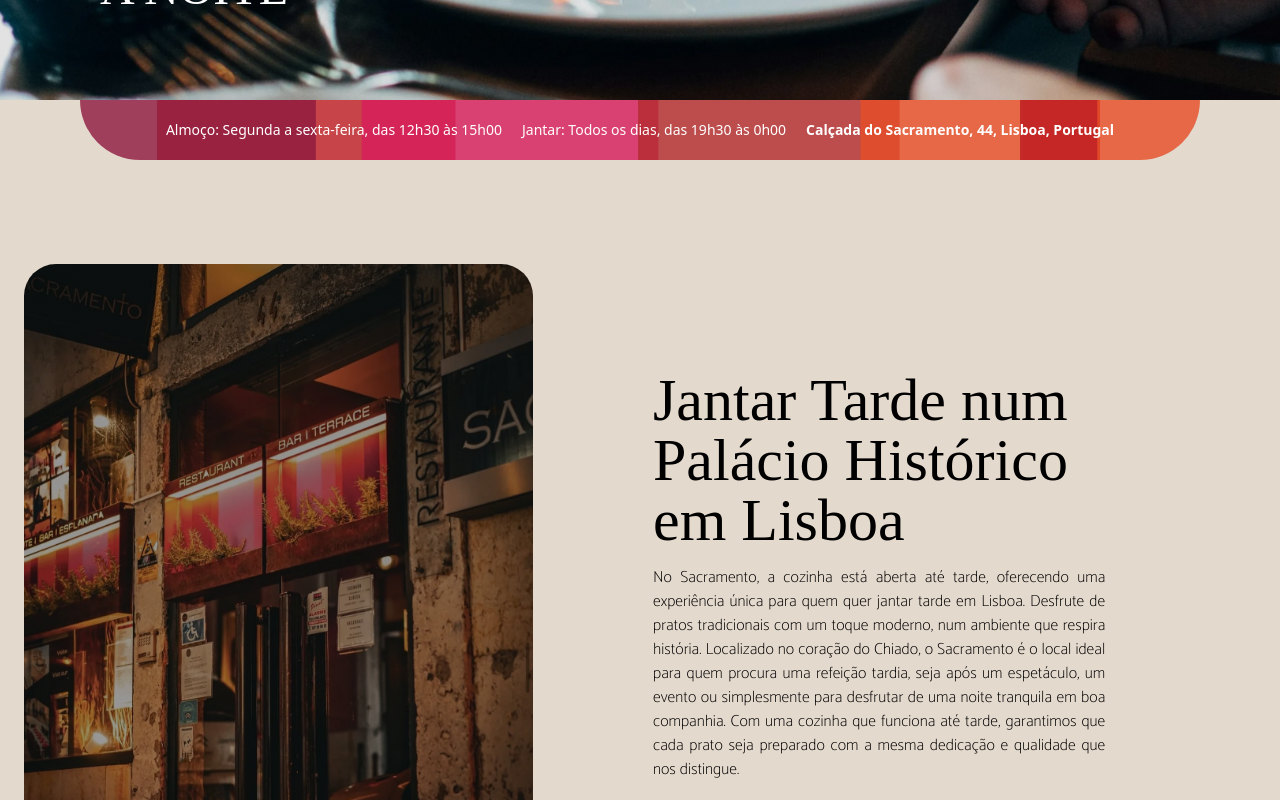
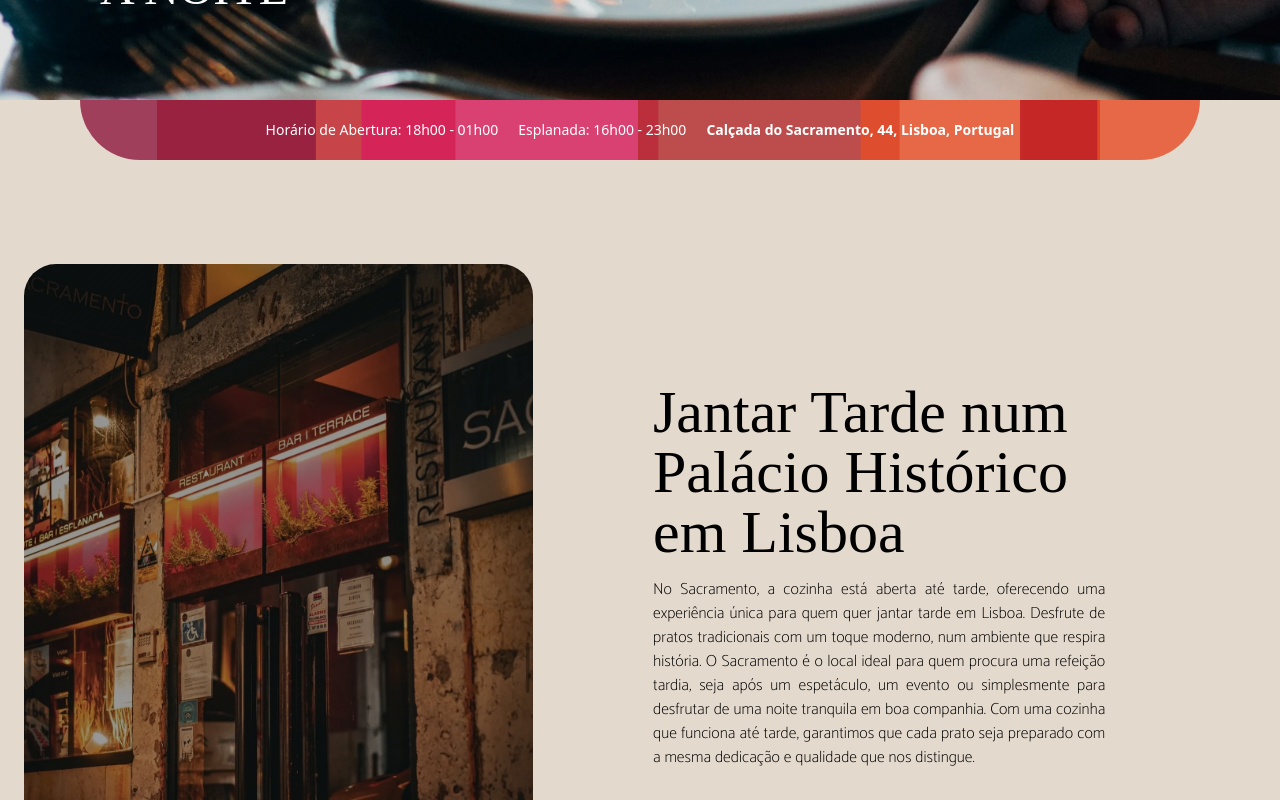
Before and after one commit to ferteles/sacramento-ft, a React (Vite) app: page /saboreie-noite in a window 1280 px wide. Shown: the part 380-1180 px from the top of the page. Built offline with nearby package versions, Linux system fonts and the light colour scheme; a web font is replaced by a local one.

Commit message:
gustavoRequest13

```diff
--- a/src/components/Footer.tsx
+++ b/src/components/Footer.tsx
@@ -27,18 +27,8 @@ function Footer() {
           { name: "Reservations", path: "/melhor-alternativa" },
         ],
     hours: isPT
-      ? [
-          "Almoço: Segunda a sexta-feira,",
-          "das 12h30 às 15h00",
-          "Jantar: Todos os dias,",
-          "das 19h30 às 0h00",
-        ]
-      : [
-          "Lunch: Monday to Friday,",
-          "from 12:30 PM to 3:00 PM",
-          "Dinner: Every day,",
-          "from 7:30 PM to 12:00 AM",
-        ],
+      ? ["Jantar: 18h00 às 01h00", "Esplanada: 16h00 às 23h00"]
+      : ["Dinner: 6:00 PM – 1:00 AM", "Terrace: 4:00 PM – 11:00 PM"],
     address: [
       "Sacramento do Chiado",
       "Calçada do Sacramento, 44",
--- a/src/components/InfoHeader.tsx
+++ b/src/components/InfoHeader.tsx
@@ -5,14 +5,14 @@ function InfoHeader() {
   const { language } = useLanguage();
 
   const texts = {
-    lunch:
+    openingHours:
       language === "pt"
-        ? "Almoço: Segunda a sexta-feira, das 12h30 às 15h00"
-        : "Lunch: Monday to Friday, from 12:30 PM to 3:00 PM",
-    dinner:
+        ? "Horário de Abertura: 18h00 - 01h00"
+        : "Opening Hours: 6:00 PM – 1:00 AM",
+    terrace:
       language === "pt"
-        ? "Jantar: Todos os dias, das 19h30 às 0h00"
-        : "Dinner: Every day, from 7:30 PM to 12:00 AM",
+        ? "Esplanada: 16h00 - 23h00"
+        : "Terrace: 4:00 PM – 11:00 PM",
     address:
       language === "pt"
         ? "Calçada do Sacramento, 44, Lisboa, Portugal"
@@ -27,10 +27,10 @@ function InfoHeader() {
       }}
     >
       <p className="text-xs lg:text-sm ">
-        {texts.lunch}
+        {texts.openingHours}
         <br />
       </p>
-      <p className="text-xs lg:text-sm ">{texts.dinner}</p>
+      <p className="text-xs lg:text-sm ">{texts.terrace}</p>
       <p className="font-bold text-[9px] lg:text-sm">{texts.address}</p>
     </div>
   );
--- a/src/pages/EventosJantares.tsx
+++ b/src/pages/EventosJantares.tsx
@@ -29,8 +29,8 @@ function EventosJantares() {
       : "Memorable Events in a Historic Palace in Chiado",
 
     p1: isPT
-      ? "O Sacramento é o local ideal para eventos e jantares de grupo, onde a história de Lisboa se encontra com a gastronomia portuguesa. Com cinco salas interligadas, oferecemos um cenário único para celebrações inesquecíveis. Seja para uma reunião de negócios, uma comemoração especial ou uma confraternização entre amigos, o nosso espaço adapta-se às suas necessidades, proporcionando uma experiência personalizada e memorável. Localizado no coração do Chiado, o Sacramento combina a elegância de um palácio histórico com o conforto e a sofisticação que o seu evento merece. Além disso, após o jantar, pode terminar a sua noite no nosso clube com uma experiência completa com DJ e ambiente distinto."
-      : "Sacramento is the ideal venue for events and group dinners, where Lisbon's history meets Portuguese gastronomy. With five interconnected rooms, we offer a unique setting for unforgettable celebrations. Whether for a business meeting, a special celebration, or a gathering of friends, our space adapts to your needs, providing a personalized and memorable experience. Located in the heart of Chiado, Sacramento combines the elegance of a historic palace with the comfort and sophistication your event deserves. Moreover, after dinner, you can extend your evening in our club, enjoying a complete experience with a DJ and a vibrant atmosphere.",
+      ? "O Sacramento é o local ideal para eventos e jantares de grupo, onde a história de Lisboa se encontra com a gastronomia portuguesa. Com cinco salas interligadas, oferecemos um cenário único para celebrações inesquecíveis. Seja para uma reunião de negócios, uma comemoração especial ou uma confraternização entre amigos, o nosso espaço adapta-se às suas necessidades, proporcionando uma experiência personalizada e memorável. Localizado no Chiado, o Sacramento combina a elegância de um palácio histórico com o conforto e a sofisticação que o seu evento merece. Além disso, após o jantar, pode terminar a sua noite no nosso clube com uma experiência completa com DJ e ambiente distinto."
+      : "Sacramento is the ideal venue for events and group dinners, where Lisbon's history meets Portuguese gastronomy. With five interconnected rooms, we offer a unique setting for unforgettable celebrations. Whether for a business meeting, a special celebration, or a gathering of friends, our space adapts to your needs, providing a personalized and memorable experience. Located in Chiado, Sacramento combines the elegance of a historic palace with the comfort and sophistication your event deserves. Moreover, after dinner, you can extend your evening in our club, enjoying a complete experience with a DJ and a vibrant atmosphere.",
 
     h2Cocktails: isPT
       ? "Menus que Honram a Tradição, com Toques Modernos"
@@ -39,14 +39,6 @@ function EventosJantares() {
     p2Cocktails: isPT
       ? "Para os seus eventos, oferecemos menus personalizados que honram a tradição da gastronomia portuguesa, com um toque moderno. Desde buffets completos até menus de degustação, cada prato é cuidadosamente preparado para surpreender os seus convidados. Trabalhamos com ingredientes frescos e locais, garantindo uma experiência gastronómica de excelência. Seja para um jantar de negócios ou um jantar de gala, as nossas ementas são pensadas para agradar a todos os paladares. Além disso, o nosso bar oferece uma seleção de cocktails e bebidas premium, perfeitos para acompanhar qualquer ocasião."
       : "For your events, we offer customized menus that honor the tradition of Portuguese gastronomy, with a modern twist. From full buffets to tasting menus, each dish is carefully prepared to delight your guests. We work with fresh, local ingredients, ensuring an excellent dining experience. Whether for a business lunch or a gala dinner, our menus are designed to please every palate. Additionally, our bar offers a selection of premium cocktails and drinks, perfect for any occasion.",
-
-    h2Ambiente: isPT
-      ? "Celebrações com História e Alma"
-      : "Celebrations with History and Soul",
-
-    p3Ambiente: isPT
-      ? "O ambiente do Sacramento é perfeito para celebrações descontraídas e memoráveis..."
-      : "Sacramento's ambiance is perfect for relaxed and memorable celebrations...",
 
     cta: isPT ? "Visite o Nosso Bar" : "Visit Our Bar",
     cta2: isPT ? "Contacte-nos para o seu evento" : "Contact Us About the Bar",
@@ -57,8 +49,8 @@ function EventosJantares() {
       ? "O ambiente do Sacramento é perfeito para celebrações descontraídas e memoráveis. Com os seus arcos centenários e iluminação intimista, o espaço oferece uma atmosfera acolhedora e sofisticada. Às sextas e sábados, o ambiente ganha uma energia especial, com música ambiente e uma vibe festiva que transforma qualquer evento numa experiência única."
       : "Sacramento's ambiance is perfect for relaxed and memorable celebrations. With its centuries-old arches and intimate lighting, the space offers a cozy and sophisticated atmosphere. On Fridays and Saturdays, the ambiance takes on a special energy, with ambient music and a festive vibe that turns any event into a unique experience. After 11 PM, the restaurant transforms into a club, with DJ sets and a lively atmosphere, perfect for extending the night in style. Whether for a formal meeting or a lively party, our space adapts to your style.",
     pFinal2: isPT
-      ? "A partir das 23h, o restaurante transforma-se em um clube, com DJ sets e uma atmosfera animada, ideal para prolongar a noite em grande estilo. Seja para uma reunião formal ou uma festa animada, o nosso espaço adapta-se ao seu estilo."
-      : "Starting at 11 PM, the restaurant transforms into a club, with DJ sets and a lively atmosphere—perfect for extending the night in style. Whether for a formal gathering or a lively party, our space adapts to your vibe.",
+      ? "A partir das 22h, nosso clube abre suas portas, com DJ sets e uma atmosfera animada, ideal para prolongar a noite em grande estilo. Seja para uma reunião formal ou uma festa animada, o nosso espaço adapta-se ao seu estilo."
+      : "From 10:00 PM, our club opens its doors, with DJ sets and a lively atmosphere—perfect for extending the night in style. Whether for a formal gathering or a lively party, our space adapts to your vibe.",
   };
 
   return (
--- a/src/pages/MelhorAlternativa.tsx
+++ b/src/pages/MelhorAlternativa.tsx
@@ -34,11 +34,11 @@ function MelhorAlternativa() {
       : "Sacramento’s terrace offers a stunning view of Chiado, one of Lisbon’s most iconic neighborhoods. With decor that combines historical and contemporary elements, it’s the perfect space to relax and enjoy special moments.",
 
     pEsplanada3: isPT
-      ? "No inverno, a esplanada é coberta e aquecida, garantindo conforto mesmo nos dias mais frios. No verão, o espaço abre-se completamente, permitindo que os clientes desfrutem do ar fresco e da beleza do céu de Lisboa."
+      ? "No inverno, a esplanada é aquecida, garantindo conforto mesmo nos dias mais frios. No verão, o espaço abre-se completamente, permitindo que os clientes desfrutem do ar fresco e da beleza do céu de Lisboa."
       : "In winter, the terrace is covered and heated, ensuring comfort even on the coldest days. In summer, the space opens completely, allowing guests to enjoy the fresh air and the beauty of Lisbon’s sky.",
 
     pGastronomia: isPT
-      ? "A gastronomia portuguesa ganha vida num cenário único: um palácio histórico que sobreviveu ao terramoto de 1755. Os sabores tradicionais são reinterpretados com um toque moderno, criando uma experiência que honra o passado enquanto abraça o presente. Localizado no coração do Chiado, o Sacramento oferece uma viagem pelos sabores autênticos de Portugal, com pratos que celebram a riqueza da culinária Portuguesa, desde o bacalhau à polvo, passando por cortes nobres de carne e sobremesas tradicionais. Cada prato é preparado com ingredientes frescos e técnicas contemporâneas, garantindo uma experiência gastronómica memorável."
+      ? "A gastronomia portuguesa ganha vida num cenário único: um palácio histórico que sobreviveu ao terramoto de 1755. Os sabores tradicionais são reinterpretados com um toque moderno, criando uma experiência que honra o passado enquanto abraça o presente. Localizado no coração do Chiado, o Sacramento oferece uma viagem pelos sabores autênticos de Portugal, com pratos que celebram a riqueza da culinária Portuguesa, desde o bacalhau ao polvo, passando por cortes nobres de carne e sobremesas tradicionais. Cada prato é preparado com ingredientes frescos e técnicas contemporâneas, garantindo uma experiência gastronómica memorável."
       : "Portuguese gastronomy comes to life in a unique setting: a historic palace that survived the 1755 earthquake. Traditional flavors are reinterpreted with a modern touch, creating an experience that honors the past while embracing the present. Located in the heart of Chiado, Sacramento offers a journey through the authentic flavors of Portugal, with dishes that celebrate the richness of Portuguese cuisine—from codfish to octopus, noble meat cuts, and traditional desserts. Each dish is prepared with fresh ingredients and contemporary techniques, ensuring a memorable dining experience.",
 
     pGastronomiaTitulo: isPT
@@ -46,7 +46,7 @@ function MelhorAlternativa() {
       : "Portuguese Flavors Under Lisbon’s Sky",
 
     pGastronomiaTexto: isPT
-      ? "A gastronomia portuguesa ganha vida num cenário único: um palácio histórico que sobreviveu ao terramoto de 1755. Os sabores tradicionais são reinterpretados com um toque moderno, criando uma experiência que honra o passado enquanto abraça o presente. Localizado no coração do Chiado, o Sacramento oferece uma viagem pelos sabores autênticos de Portugal, com pratos que celebram a riqueza da culinária Portuguesa, desde o bacalhau à polvo, passando por cortes nobres de carne e sobremesas tradicionais. Cada prato é preparado com ingredientes frescos e técnicas contemporâneas, garantindo uma experiência gastronómica memorável."
+      ? "A gastronomia portuguesa ganha vida num cenário único: um palácio histórico que sobreviveu ao terramoto de 1755. Os sabores tradicionais são reinterpretados com um toque moderno, criando uma experiência que honra o passado enquanto abraça o presente. Localizado no coração do Chiado, o Sacramento oferece uma viagem pelos sabores autênticos de Portugal, com pratos que celebram a riqueza da culinária Portuguesa, desde o bacalhau ao polvo, passando por cortes nobres de carne e sobremesas tradicionais. Cada prato é preparado com ingredientes frescos e técnicas contemporâneas, garantindo uma experiência gastronómica memorável."
       : "Portuguese cuisine comes to life in a unique setting: a historic palace that survived the 1755 earthquake. Traditional flavors are reimagined with a modern twist, creating an experience that honors the past while embracing the present. Located in the heart of Chiado, Sacramento offers a journey through the authentic tastes of Portugal, with dishes that celebrate the richness of Portuguese cuisine — from cod to octopus, premium cuts of meat, and traditional desserts. Each dish is crafted with fresh ingredients and contemporary techniques, ensuring a memorable gastronomic experience.",
 
     cta: isPT ? "Reserve seu lugar" : "Reserve your table",
--- a/src/pages/SaboreieNoite.tsx
+++ b/src/pages/SaboreieNoite.tsx
@@ -32,16 +32,16 @@ function SaboreieNoite() {
         : "Late Dinner in a Historic Palace in Lisboa",
     p1:
       language === "pt"
-        ? "No Sacramento, a cozinha está aberta até tarde, oferecendo uma experiência única para quem quer jantar tarde em Lisboa. Desfrute de pratos tradicionais com um toque moderno, num ambiente que respira história. Localizado no coração do Chiado, o Sacramento é o local ideal para quem procura uma refeição tardia, seja após um espetáculo, um evento ou simplesmente para desfrutar de uma noite tranquila em boa companhia. Com uma cozinha que funciona até tarde, garantimos que cada prato seja preparado com a mesma dedicação e qualidade que nos distingue."
-        : "At Sacramento, the kitchen is open until 1 AM, offering a unique experience for those looking to extend their night in Lisbon. Enjoy traditional dishes with a modern twist in a setting steeped in history. Located in the heart of Chiado, Sacramento is the perfect spot for a late-night meal, whether after a show, an event, or simply to enjoy a quiet night in good company. With a kitchen that operates until late, we ensure that every dish is prepared with the same dedication and quality that sets us apart.",
+        ? "No Sacramento, a cozinha está aberta até tarde, oferecendo uma experiência única para quem quer jantar tarde em Lisboa. Desfrute de pratos tradicionais com um toque moderno, num ambiente que respira história. O Sacramento é o local ideal para quem procura uma refeição tardia, seja após um espetáculo, um evento ou simplesmente para desfrutar de uma noite tranquila em boa companhia. Com uma cozinha que funciona até tarde, garantimos que cada prato seja preparado com a mesma dedicação e qualidade que nos distingue."
+        : "At Sacramento, the kitchen is open until 1 AM, offering a unique experience for those looking to extend their night in Lisbon. Enjoy traditional dishes with a modern twist in a setting steeped in history. Sacramento is the perfect spot for a late-night meal, whether after a show, an event, or simply to enjoy a quiet night in good company. With a kitchen that operates until late, we ensure that every dish is prepared with the same dedication and quality that sets us apart.",
     h2:
       language === "pt"
         ? "Sabores da Noite num Cenário Histórico"
         : "Nighttime Flavors in a Historic Setting",
     p2:
       language === "pt"
-        ? "Desfrute de uma refeição completa ou de petiscos deliciosos até altas horas. Oferecemos uma variedade de pratos que celebram a gastronomia portuguesa, desde clássicos como o bacalhau à brás até opções mais leves, perfeitas para o final da noite. Cada prato é preparado com ingredientes frescos e técnicas contemporâneas, garantindo uma experiência gastronómica memorável, mesmo nas horas mais tardias."
-        : "Enjoy a full meal or delicious snacks late into the night. We offer a variety of dishes that celebrate Portuguese gastronomy, from classics like bacalhau à brás to lighter options, perfect for late-night dining. Each dish is prepared with fresh ingredients and contemporary techniques, ensuring a memorable dining experience, even in the late hours.",
+        ? "Desfrute de uma refeição completa ou de petiscos deliciosos até altas horas. Oferecemos uma variedade de pratos que celebram a gastronomia portuguesa, desde clássicos como arroz de polvo com gambas à brás até opções mais leves, perfeitas para o final da noite."
+        : "Enjoy a full meal or delicious snacks late into the night. We offer a variety of dishes that celebrate Portuguese gastronomy, from classics like Octopus rice with prawns à brás to lighter options, perfect for late-night dining.",
     h3:
       language === "pt"
         ? "Noites Inesquecíveis no Coração de Lisboa"
```
Also changed, not shown: src/pages/AmbienteInesquecivel.tsx (+4 -4 lines).
